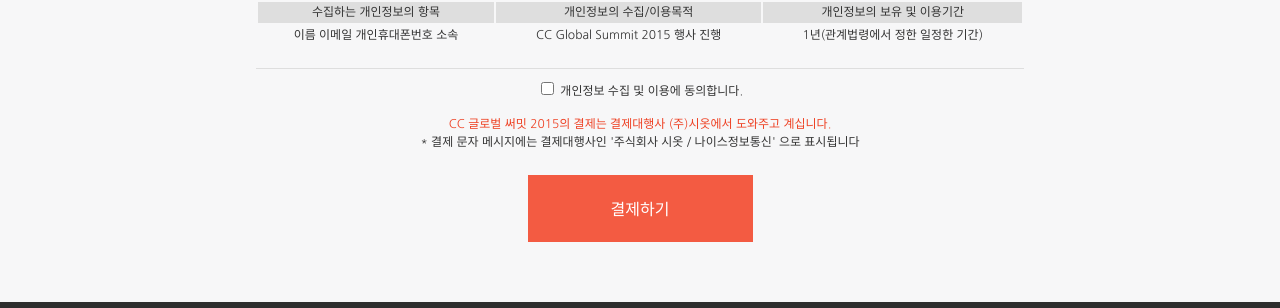
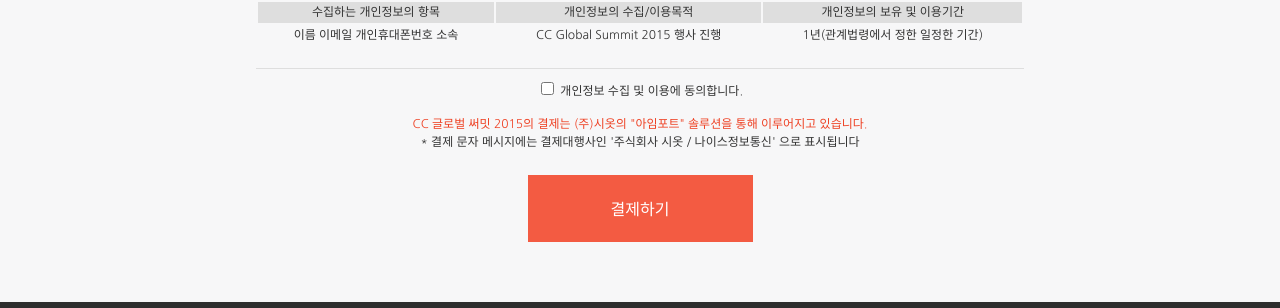
Before and after one commit to creativecommonskorea/2015-global-summit, a Jekyll site: the page built from attend.html, in a window 1280 px wide. Shown: the part 1698-2006 px from the top of the page. Built offline with Jekyll 4.4.1, drawn with Linux system fonts in a browser that asks for light colours; nearby versions of some CDN libraries.

Commit message:
Update attend.html

```diff
--- a/attend.html
+++ b/attend.html
@@ -257,7 +257,7 @@ layout: base
                 <input type="checkbox" name="personal_info_agree_checkbox" id="personal_info_agree_checkbox"/>
                 <label for="personal_info_agree_checkbox">개인정보 수집 및 이용에 동의합니다.</label>
                 <br/><br/>
-                <span class="payment_notice">CC 글로벌 써밋 2015의 결제는 결제대행사 <a href="http://www.movingcart.kr/" target="_blank">(주)시옷<a>에서 도와주고 계십니다.</span><br/>
+                <span class="payment_notice">CC 글로벌 써밋 2015의 결제는 (주)시옷의 "<a href="http://www.iamport.kr" target="_blank">아임포트<a>" 솔루션을 통해 이루어지고 있습니다.</span><br/>
                 * 결제 문자 메시지에는 결제대행사인 '주식회사 시옷 / 나이스정보통신' 으로 표시됩니다</span>
             </div>
         </div>
```
